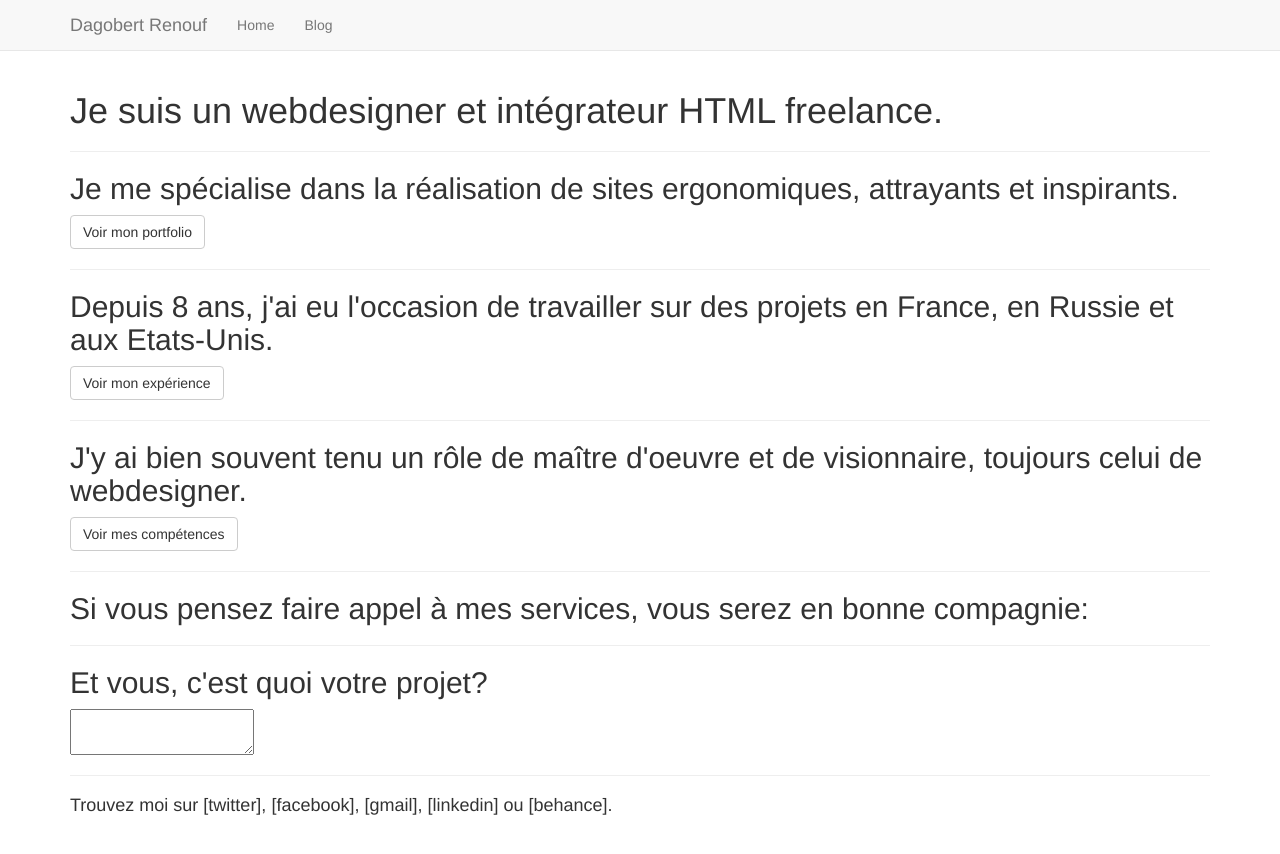
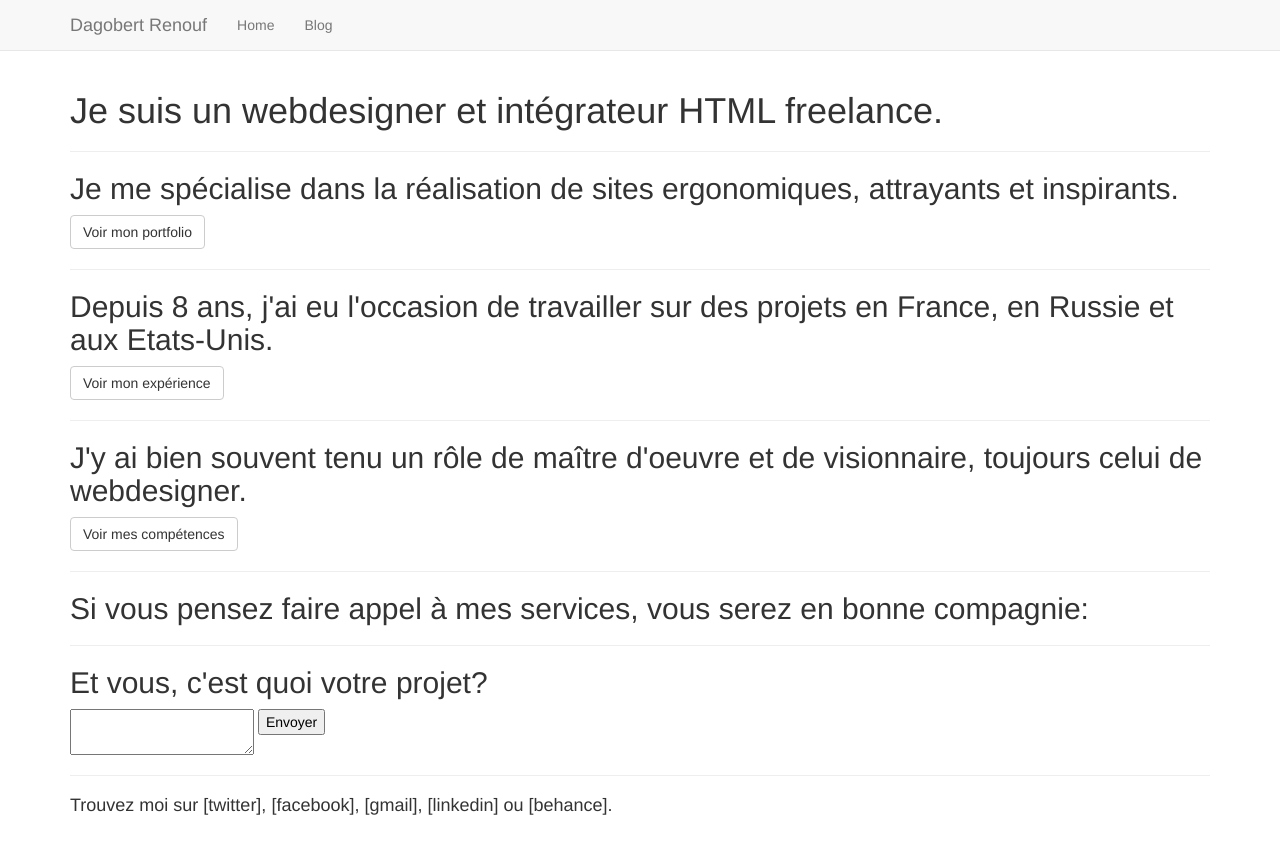
Before and after one commit to thedgbrt/dgbrt.fr, a Jekyll site: the page built from index.html, in a window 1280 px wide. Shown: the top 854 px of the page. Built offline with Jekyll 4.4.1, drawn with Linux system fonts in a browser that asks for light colours; nearby versions of some CDN libraries.

Commit message:
Added submit button to contact form

```diff
--- a/index.html
+++ b/index.html
@@ -26,6 +26,7 @@ published: true
 <h2>Et vous, c'est quoi votre projet?</h2>
 <form>
 	<textarea></textarea>
+	<input type="submit" value="Envoyer">
 </form>
 
 <hr/>
```
